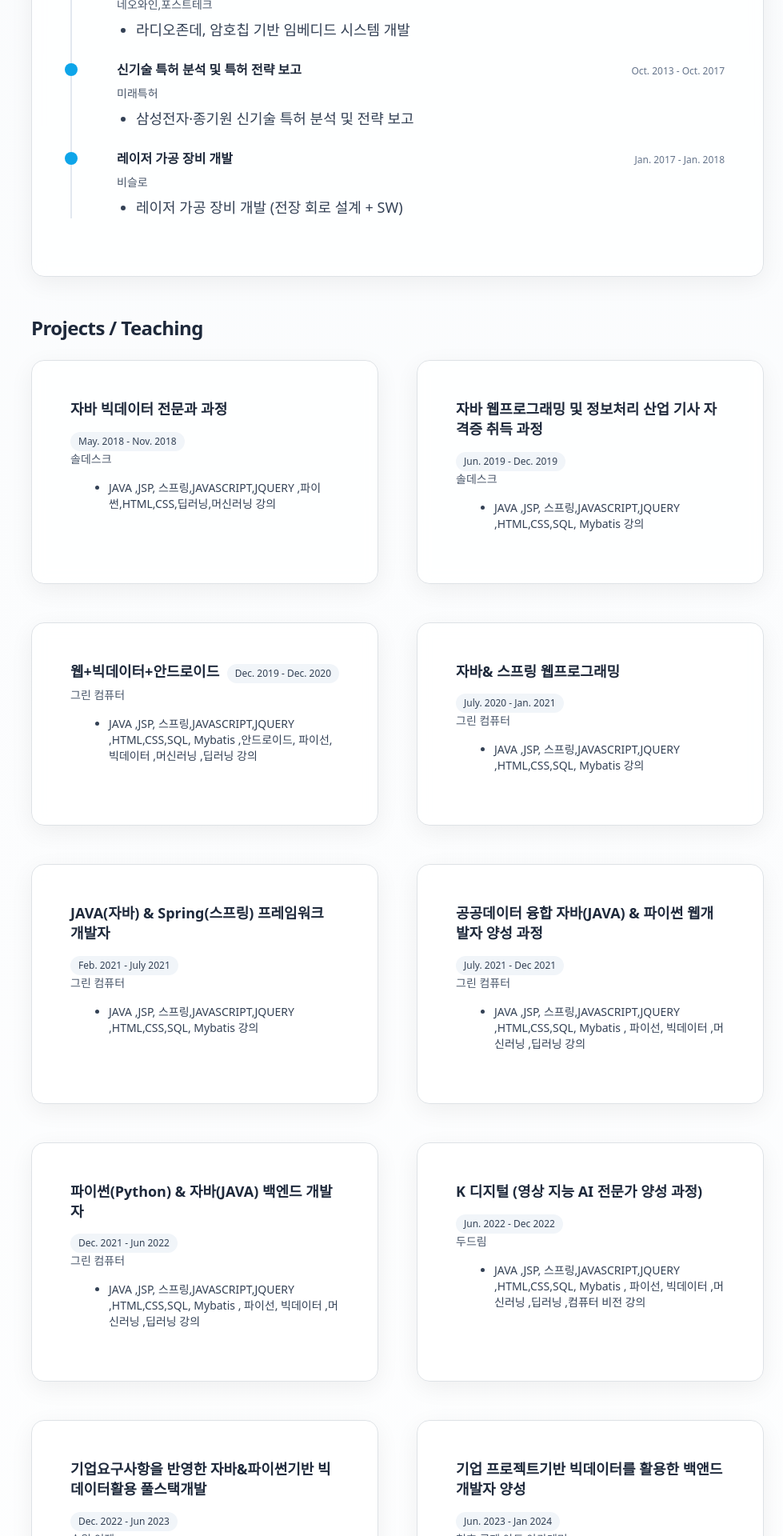
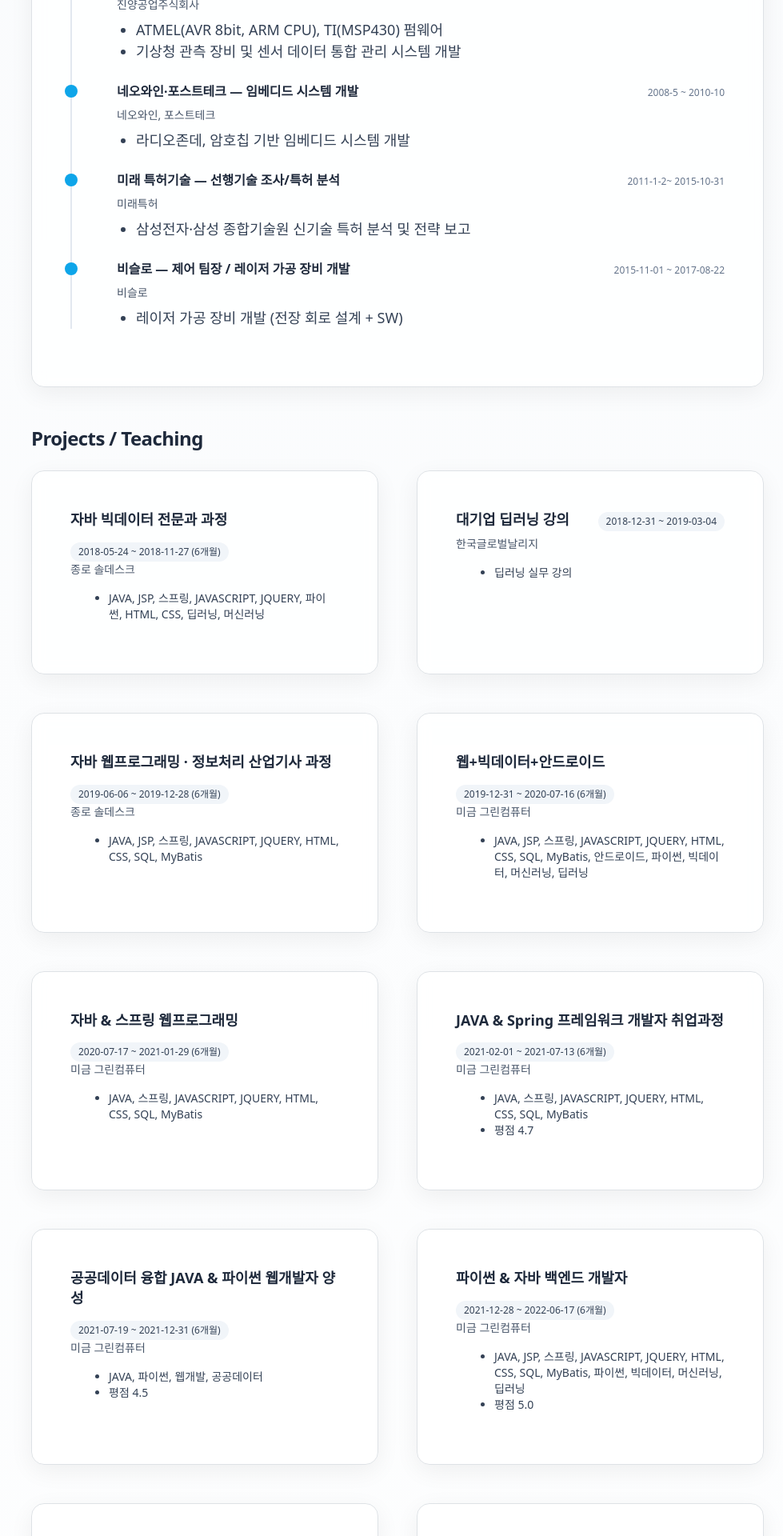
Before and after one commit to aaljo222/resume-modify, a React (Create React App) app: page / in a window 1280 px wide. Shown: the part 1520-3440 px from the top of the page at 80% size, without its empty margins (301-1280 px from the left). Built offline with nearby package versions, Linux system fonts and the light colour scheme.

Commit message:
Update Data.js

```diff
--- a/src/Schemas/Data.js
+++ b/src/Schemas/Data.js
@@ -1,4 +1,4 @@
-/** src/Schemas/Data.js **/
+
 export const Data = {
   profile: {
     name: "이재오",
@@ -14,7 +14,7 @@ export const Data = {
       "현업 23년, 교육 7년의 경력을 지닌 실전형 개발자이자 교육자",
       "AI, 임베디드, 빅데이터, 소프트웨어·하드웨어 융합 분야 전문성 보유",
       "가족과의 일상에서 얻은 배려와 책임을 바탕으로 교육과 프로젝트에 녹여냄",
-      "'콘텐츠·교재·키트' IP 포트폴리오를 구축하여 지속 가능한 수익 구조 설계"
+      "'콘텐츠·교재·키트' IP 포트폴리오를 구축하여 지속 가능한 수익 구조 설계",
     ],
   },
   skills: {
@@ -69,153 +69,178 @@ export const Data = {
   experience: {
     works: [
       {
-        title: "TV 화질 개선 및 영상 신호처리",
-        period: "Jan,  1995 - May ,2005",
+        title: "삼성전자 — TV 화질 개선 및 영상 신호처리 (Application Engineer 리더)",
+        period: "1995-01-10 ~ 2005-06-15",
         company: "삼성전자",
         description: [
           "TV 화질 개선 및 영상 신호 처리 – Application Engineer 리더",
         ],
       },
       {
-        title: "기상청 관측 장비 개발",
-        period: "Oct. 2005 - Oct. 2010",
+        title: "경기 중소기업 지원센터 — ITSoC 설계 기초 과정 수료",
+        period: "2005-06-21 ~ 2005-07-21",
+        company: "경기 중소기업 지원센터",
+        description: ["VHDL, Verilog"],
+      },
+      {
+        title: "진양공업주식회사 — Firmware Engineer",
+        period: "2005-08-15 ~ 2008-02-28",
         company: "진양공업주식회사",
         description: [
+          "ATMEL(AVR 8bit, ARM CPU), TI(MSP430) 펌웨어",
           "기상청 관측 장비 및 센서 데이터 통합 관리 시스템 개발",
         ],
       },
       {
-        title: "임베디드 시스템 개발",
-        period: "Oct. 2010 - Oct. 2012",
-        company: "네오와인,포스트테크",
+        title: "네오와인·포스트테크 — 임베디드 시스템 개발",
+        period: "2008-5 ~ 2010-10",
+        company: "네오와인, 포스트테크",
         description: [
-          "라디오존데, 암호칩 기반 임베디드 시스템 개발",
+          "라디오존데, 암호칩 기반 임베디드 시스템 개발 ",
         ],
       },
       {
-        title: "신기술 특허 분석 및 특허 전략 보고",
-        period: "Oct. 2013 - Oct. 2017",
+        title: "미래 특허기술 — 선행기술 조사/특허 분석",
+        period: "2011-1-2~ 2015-10-31",
         company: "미래특허",
         description: [
-          "삼성전자·종기원 신기술 특허 분석 및 전략 보고",
+          "삼성전자·삼성 종합기술원 신기술 특허 분석 및 전략 보고",
         ],
       },
       {
-        title: "레이저 가공 장비 개발",
-        period: "Jan. 2017 - Jan. 2018",
+        title: "비슬로 — 제어 팀장 / 레이저 가공 장비 개발",
+        period: "2015-11-01 ~ 2017-08-22",
         company: "비슬로",
-        description: ["레이저 가공 장비 개발 (전장 회로 설계 + SW)"],
+        description: ["레이저 가공 장비 개발 (전장 회로 설계 + SW)"]
       },
+
     ],
     academic: [
       { career: "전자통신공학과", date: "1995", institution: "광운대학교" },
     ],
     proyects: [
+      // ——— 2018 ———
       {
         name: "자바 빅데이터 전문과 과정",
-        company: "솔데스크",
-        period: "May. 2018 - Nov. 2018",
+        company: "종로 솔데스크",
+        period: "2018-05-24 ~ 2018-11-27 (6개월)",
         description: [
-          "JAVA ,JSP, 스프링,JAVASCRIPT,JQUERY ,파이썬,HTML,CSS,딥러닝,머신러닝 강의",
+          "JAVA, JSP, 스프링, JAVASCRIPT, JQUERY, 파이썬, HTML, CSS, 딥러닝, 머신러닝",
         ],
       },
       {
-        name: "자바 웹프로그래밍 및 정보처리 산업 기사 자격증 취득 과정",
-        company: "솔데스크",
-        period: "Jun. 2019 - Dec. 2019",
+        name: "대기업 딥러닝 강의",
+        company: "한국글로벌날리지",
+        period: "2018-12-31 ~ 2019-03-04",
+        description: ["딥러닝 실무 강의"],
+      },
+      // ——— 2019 ———
+      {
+        name: "자바 웹프로그래밍 · 정보처리 산업기사 과정",
+        company: "종로 솔데스크",
+        period: "2019-06-06 ~ 2019-12-28 (6개월)",
         description: [
-          "JAVA ,JSP, 스프링,JAVASCRIPT,JQUERY ,HTML,CSS,SQL, Mybatis 강의",
+          "JAVA, JSP, 스프링, JAVASCRIPT, JQUERY, HTML, CSS, SQL, MyBatis",
         ],
       },
       {
         name: "웹+빅데이터+안드로이드",
-        company: "그린 컴퓨터",
-        period: "Dec. 2019 - Dec. 2020",
+        company: "미금 그린컴퓨터",
+        period: "2019-12-31 ~ 2020-07-16 (6개월)",
         description: [
-          "JAVA ,JSP, 스프링,JAVASCRIPT,JQUERY ,HTML,CSS,SQL, Mybatis ,안드로이드, 파이선, 빅데이터 ,머신러닝 ,딥러닝 강의",
+          "JAVA, JSP, 스프링, JAVASCRIPT, JQUERY, HTML, CSS, SQL, MyBatis, 안드로이드, 파이썬, 빅데이터, 머신러닝, 딥러닝",
+        ],
+      },
+      // ——— 2020 ———
+      {
+        name: "자바 & 스프링 웹프로그래밍",
+        company: "미금 그린컴퓨터",
+        period: "2020-07-17 ~ 2021-01-29 (6개월)",
+        description: [
+          "JAVA, 스프링, JAVASCRIPT, JQUERY, HTML, CSS, SQL, MyBatis",
+        ],
+      },
+      // ——— 2021 ———
+      {
+        name: "JAVA & Spring 프레임워크 개발자 취업과정",
+        company: "미금 그린컴퓨터",
+        period: "2021-02-01 ~ 2021-07-13 (6개월)",
+        description: [
+          "JAVA, 스프링, JAVASCRIPT, JQUERY, HTML, CSS, SQL, MyBatis",
+          "평점 4.7",
         ],
       },
       {
-        name: "자바& 스프링 웹프로그래밍",
-        company: "그린 컴퓨터",
-        period: "July. 2020 - Jan. 2021",
+        name: "공공데이터 융합 JAVA & 파이썬 웹개발자 양성",
+        company: "미금 그린컴퓨터",
+        period: "2021-07-19 ~ 2021-12-31 (6개월)",
         description: [
-          "JAVA ,JSP, 스프링,JAVASCRIPT,JQUERY ,HTML,CSS,SQL, Mybatis 강의",
+          "JAVA, 파이썬, 웹개발, 공공데이터",
+          "평점 4.5",
         ],
       },
       {
-        name: " JAVA(자바) & Spring(스프링) 프레임워크 개발자",
-        company: "그린 컴퓨터",
-        period: "Feb. 2021 - July 2021",
+        name: "파이썬 & 자바 백엔드 개발자",
+        company: "미금 그린컴퓨터",
+        period: "2021-12-28 ~ 2022-06-17 (6개월)",
         description: [
-          "JAVA ,JSP, 스프링,JAVASCRIPT,JQUERY ,HTML,CSS,SQL, Mybatis 강의",
+          "JAVA, JSP, 스프링, JAVASCRIPT, JQUERY, HTML, CSS, SQL, MyBatis, 파이썬, 빅데이터, 머신러닝, 딥러닝",
+          "평점 5.0",
+        ],
+      },
+      // ——— 2022 ———
+      {
+        name: "K-디지털 (영상 지능 AI 전문가 양성)",
+        company: "용인 기흥 두드림",
+        period: "2022-07-08 ~ 2022-12-16 (6개월)",
+        description: [
+          "컴퓨터비전 포함 풀스택 AI",
+          "평점 4.1",
+        ],
+      },
+      // ——— 2022~2023 ———
+      {
+        name: "기업요구사항 반영 자바&파이썬 빅데이터 풀스택",
+        company: "수원 이젠",
+        period: "2022-12-30 ~ 2023-06-21 (6개월)",
+        description: [
+          "JAVA, 파이썬, 빅데이터, 풀스택",
+          "평점 4.2",
+        ],
+      },
+      // ——— 2023~2024 ———
+      {
+        name: "기업 프로젝트 기반 백엔드 개발자 양성",
+        company: "서울 천호",
+        period: "2023-07-03 ~ 2024-01-02 (6개월)",
+        description: ["빅데이터 활용 백엔드", "평점 4.5"],
+      },
+      // ——— 2024 ———
+      {
+        name: "ITS(지능형교통체계) 빅데이터 활용 풀스택 전문가",
+        company: "서울 화곡",
+        period: "2024-01-25 ~ 2024-07-18 (6개월)",
+        description: ["풀스택/빅데이터", "평점 4.7 · 교강사 4.9"],
+      },
+      {
+        name: "프로젝트기반 웹&앱 SW개발자 양성과정 (노코드 2기)",
+        company: "미금 그린아카데미",
+        period: "2024-07-24 ~ 2025-01-21 (6개월)",
+        description: [
+          "Java, Spring, React, No-code, HTML/CSS/JS, SQL, JPA",
+          "평점 4.6 · 교강사 4.7",
         ],
       },
       {
-        name: "공공데이터 융합 자바(JAVA) & 파이썬 웹개발자 양성 과정",
-        company: "그린 컴퓨터",
-        period: "July. 2021 - Dec 2021",
+        name: "프로젝트기반 웹&앱 SW개발자 양성과정 (노코드 3기)",
+        company: "미금 그린아카데미",
+        period: "2025-02-21 ~ 2025-06-10",
         description: [
-          "JAVA ,JSP, 스프링,JAVASCRIPT,JQUERY ,HTML,CSS,SQL, Mybatis , 파이선, 빅데이터 ,머신러닝 ,딥러닝 강의",
+           "Java, Spring, React, No-code, HTML/CSS/JS, SQL, JPA",
+          "평점 4.9 · 교강사 4.9",
         ],
       },
-      {
-        name: "파이썬(Python) & 자바(JAVA) 백엔드 개발자",
-        company: "그린 컴퓨터",
-        period: "Dec. 2021 - Jun 2022",
-        description: [
-          "JAVA ,JSP, 스프링,JAVASCRIPT,JQUERY ,HTML,CSS,SQL, Mybatis , 파이선, 빅데이터 ,머신러닝 ,딥러닝 강의",
-        ],
-      },
-      {
-        name: "K 디지털 (영상 지능 AI 전문가 양성 과정)",
-        company: "두드림",
-        period: "Jun. 2022 - Dec 2022",
-        description: [
-          "JAVA ,JSP, 스프링,JAVASCRIPT,JQUERY ,HTML,CSS,SQL, Mybatis , 파이선, 빅데이터 ,머신러닝 ,딥러닝 ,컴퓨터 비전 강의",
-        ],
-      },
-      {
-        name: "기업요구사항을 반영한 자바&파이썬기반 빅데이터활용 풀스택개발",
-        company: "수원 이젠",
-        period: "Dec. 2022 - Jun 2023",
-        description: [
-          "JAVA ,JSP, 스프링,JAVASCRIPT,JQUERY ,HTML,CSS,SQL, Mybatis , 파이선, 빅데이터 ,머신러닝 ,딥러닝 강의",
-        ],
-      },
-      {
-        name: "기업 프로젝트기반 빅데이터를 활용한 백앤드 개발자 양성",
-        company: "천호 국제 아트 아카데미",
-        period: "Jun. 2023 - Jan 2024",
-        description: [
-          "JAVA ,JSP, 스프링,JAVASCRIPT,JQUERY ,HTML,CSS,SQL, Mybatis , 파이선, 빅데이터 ,머신러닝 ,딥러닝 강의",
-        ],
-      },
-      {
-        name: "ITS(지능형교통체계)를 반영한 빅데이터 활용 풀스택 전문가 양성",
-        company: "이젠컴퓨터아카데미화곡",
-        period: "Jan 2024 -  2024 년 7월 ",
-        description: [
-          "JAVA ,JSP, 스프링,JAVASCRIPT,JQUERY ,HTML,CSS,SQL, Mybatis , 파이선, 빅데이터 강의",
-        ],
-      },
-      {
-        name: "프로젝트기반 웹&앱(자바,스프링,리액트,노코드) SW개발자 양성과정",
-        company: "미금 그린아카데미 노코드 2기",
-        period: "2024년 8월 -  2025 년 1월",
-        description: [
-          "JAVA , 스프링,JAVASCRIPT,리액트 ,HTML,CSS,SQL, JPA , 파이선",
-        ],
-      },
-      {
-        name: "프로젝트기반 웹&앱(자바,스프링,리액트,노코드) SW개발자 양성과정",
-        company: "미금 그린아카데미 노코드 3기",
-        period: "2025년 2월 - 2025년 6월",
-        description: [
-          "JAVA , 스프링,JAVASCRIPT,리액트 ,HTML,CSS,SQL, JPA , 파이선",
-        ],
-      },
-      {
+    {
         name: "프로젝트기반 웹&앱(자바,스프링,리액트,노코드) SW개발자 양성과정",
         company: "미금 그린아카데미 노코드 6기",
         period: "2025년 7월 15일 -  2026년 2월 10일(현재 진행중)",
@@ -225,4 +250,5 @@ export const Data = {
       },
     ],
   },
+
 };
```
